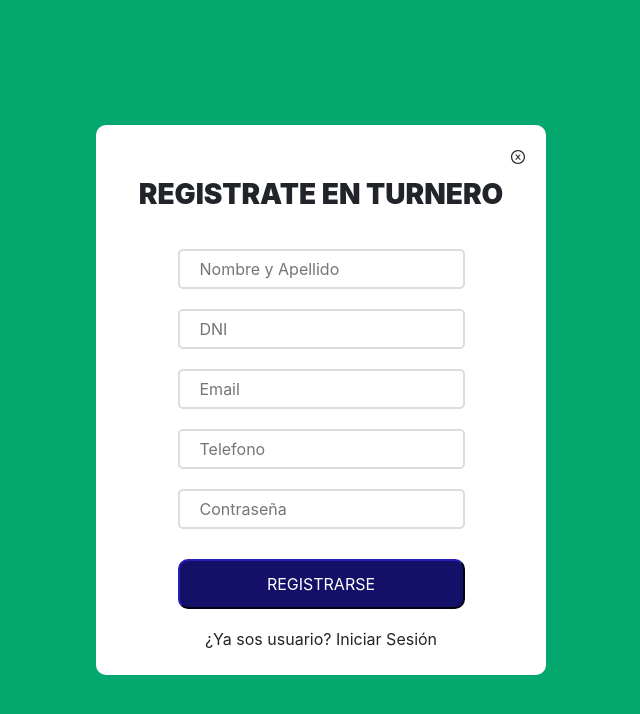
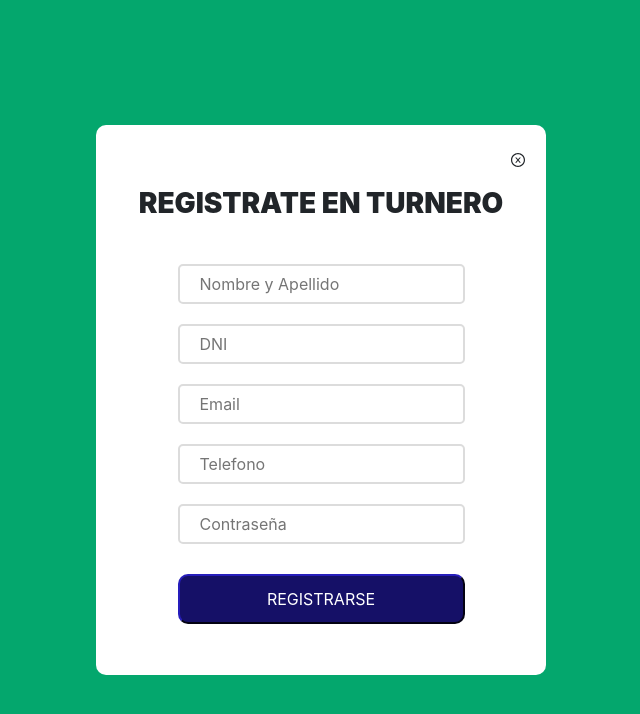
Before and after one commit to enadialopez/turnero, a React (Create React App) app in the folder frontend/: page /register in a window 1280 px wide. Shown: the top 714 px of the page, without its empty margins (319-959 px from the left). Built offline with nearby package versions, Linux system fonts and the light colour scheme.

Commit message:
Se modifica formulario de register

```diff
--- a/frontend/src/components/Register.jsx
+++ b/frontend/src/components/Register.jsx
@@ -42,7 +42,7 @@
                         <button type="submit" className="btn-info b-log">REGISTRARSE</button>
                     </form>
                     <div className='modalFooter-register'>
-                        ¿Ya sos usuario? Iniciar Sesión
+
                     </div>
                 </div>
             </div>
```
